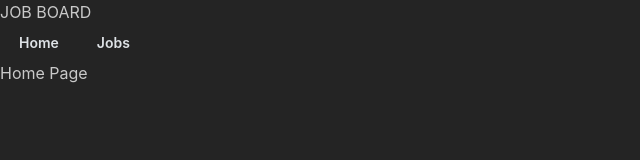
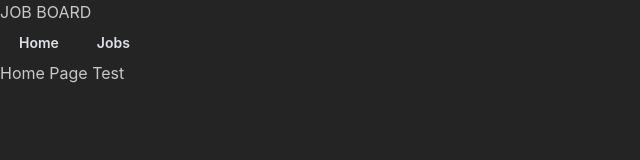
Before and after one commit to monashcoding/mploy-app, a Next.js app in the folder frontend/: page / in a window 1280 px wide. Shown: the top 160 px of the page, without its empty margins (0-640 px from the left). Built offline with nearby package versions, Linux system fonts and the light colour scheme.

Commit message:
Update page.tsx

```diff
--- a/frontend/src/app/page.tsx
+++ b/frontend/src/app/page.tsx
@@ -1,3 +1,3 @@
 export default function Page() {
-  return <div>Home Page</div>;
+  return <div>Home Page Test</div>;
 }
```
